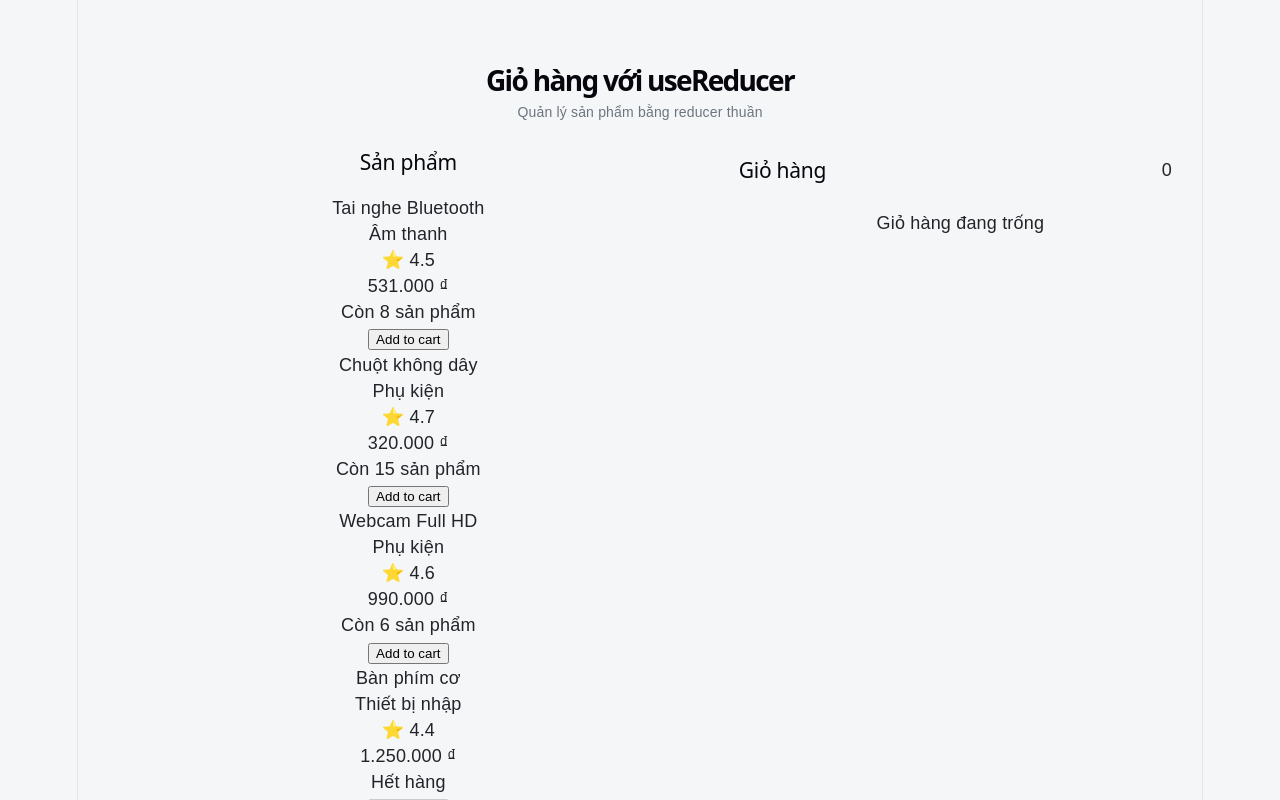
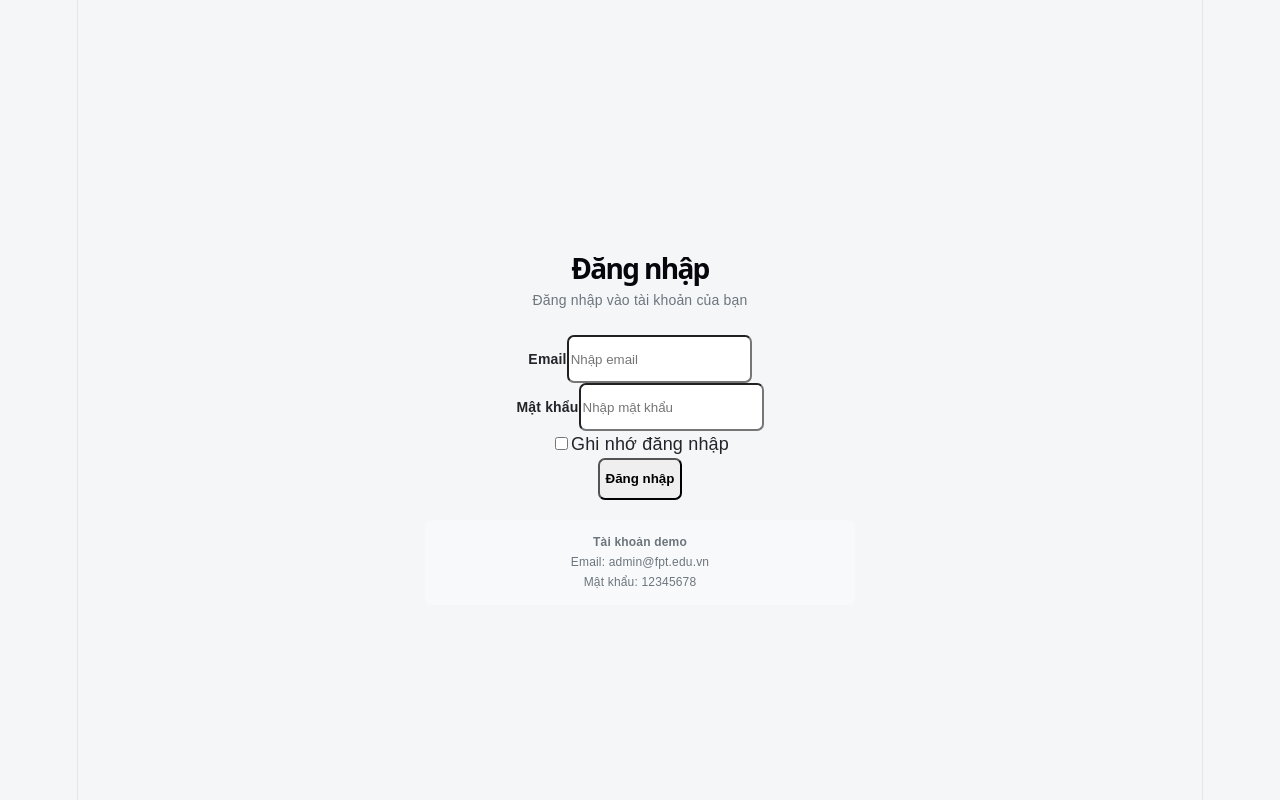
Before and after one commit to nguyenkimanhduy811-DN/FER202_FA26_NguyenKimAnhDuy, a React (Vite) app in the folder Slot9/bai-tap-ve-nha/: page / in a window 1280 px wide. Shown: the top 800 px of the page. Built offline with nearby package versions, Linux system fonts and the light colour scheme.

Commit message:
feat(homework): add login form with useReducer

```diff
--- a/Slot9/bai-tap-ve-nha/src/App.css
+++ b/Slot9/bai-tap-ve-nha/src/App.css
@@ -473,3 +473,70 @@ body {
     width: 100%;
   }
 }
+
+
+body {
+  margin: 0;
+  font-family: Arial, Helvetica, sans-serif;
+  background: #f5f6f8;
+  color: #212529;
+}
+
+.login-page {
+  min-height: 100vh;
+  display: flex;
+  align-items: center;
+  justify-content: center;
+  padding: 30px 15px;
+  background: #f5f6f8;
+}
+
+.login-card {
+  width: 100%;
+  max-width: 430px;
+  border: none;
+  border-radius: 10px;
+}
+
+.login-heading {
+  margin-bottom: 22px;
+  text-align: center;
+}
+
+.login-heading h1 {
+  margin: 0 0 6px;
+  font-size: 28px;
+  font-weight: 700;
+}
+
+.login-heading p {
+  margin: 0;
+  color: #6c757d;
+  font-size: 14px;
+}
+
+.login-card .form-label {
+  font-size: 14px;
+  font-weight: 600;
+}
+
+.login-card .form-control {
+  min-height: 42px;
+  border-radius: 7px;
+}
+
+.login-card .btn {
+  min-height: 42px;
+  border-radius: 7px;
+  font-weight: 600;
+}
+
+.demo-account {
+  margin-top: 20px;
+  padding: 12px;
+  border-radius: 7px;
+  background: #f8f9fa;
+  color: #6c757d;
+  font-size: 12px;
+  line-height: 1.7;
+}
--- a/Slot9/bai-tap-ve-nha/src/App.jsx
+++ b/Slot9/bai-tap-ve-nha/src/App.jsx
@@ -1,9 +1,17 @@
 import './App.css';
 
-import CartDemoPage from './pages/CartDemoPage';
+import LoginForm from './components/LoginForm';
 
 function App() {
-  return <CartDemoPage />;
+  const handleLoginSuccess = (user) => {
+    console.log('Login success:', user);
+  };
+
+  return (
+    <LoginForm
+      onLoginSuccess={handleLoginSuccess}
+    />
+  );
 }
 
 export default App;
--- /dev/null
+++ b/Slot9/bai-tap-ve-nha/src/components/LoginForm.jsx
@@ -0,0 +1,276 @@
+import { useReducer } from 'react';
+import Form from 'react-bootstrap/Form';
+import Button from 'react-bootstrap/Button';
+import Alert from 'react-bootstrap/Alert';
+import Spinner from 'react-bootstrap/Spinner';
+import Card from 'react-bootstrap/Card';
+
+import {
+  initialLoginState,
+  loginReducer,
+  validateLogin
+} from '../reducers/loginReducer';
+
+import { DEMO_LOGIN } from '../data/loginData';
+
+function fakeLoginApi(values) {
+  return new Promise((resolve, reject) => {
+    setTimeout(() => {
+      if (
+        values.email.trim() ===
+          DEMO_LOGIN.email &&
+        values.password ===
+          DEMO_LOGIN.password
+      ) {
+        resolve({
+          email: values.email.trim()
+        });
+      } else {
+        reject(
+          new Error(
+            'Email hoặc mật khẩu không đúng'
+          )
+        );
+      }
+    }, 1000);
+  });
+}
+
+function LoginForm({
+  onLoginSuccess
+}) {
+  const [state, dispatch] = useReducer(
+    loginReducer,
+    initialLoginState
+  );
+
+  const {
+    values,
+    errors,
+    touched,
+    status,
+    message
+  } = state;
+
+  const isSubmitting =
+    status === 'submitting';
+
+  const handleChange = (e) => {
+    const {
+      name,
+      value,
+      type,
+      checked
+    } = e.target;
+
+    dispatch({
+      type: 'CHANGE_FIELD',
+      payload: {
+        name,
+        value:
+          type === 'checkbox'
+            ? checked
+            : value
+      }
+    });
+  };
+
+  const handleBlur = (e) => {
+    dispatch({
+      type: 'BLUR_FIELD',
+      payload: {
+        name: e.target.name
+      }
+    });
+  };
+
+  const handleSubmit = async (e) => {
+    e.preventDefault();
+
+    dispatch({
+      type: 'SUBMIT'
+    });
+
+    const submitErrors =
+      validateLogin(values);
+
+    if (Object.keys(submitErrors).length > 0) {
+      return;
+    }
+
+    try {
+      const result =
+        await fakeLoginApi(values);
+
+      dispatch({
+        type: 'LOGIN_SUCCESS',
+        payload: `Xin chào ${result.email}!`
+      });
+
+      onLoginSuccess?.(result);
+    } catch {
+      dispatch({
+        type: 'LOGIN_FAILURE'
+      });
+    }
+  };
+
+  if (status === 'success') {
+    return (
+      <div className="login-page">
+        <Card className="login-card shadow-sm">
+          <Card.Body className="p-4">
+            <Alert
+              variant="success"
+              className="mb-3"
+            >
+              {message}
+            </Alert>
+
+            <Button
+              variant="primary"
+              className="w-100"
+              onClick={() =>
+                dispatch({
+                  type: 'RESET'
+                })
+              }
+            >
+              Đăng nhập lại
+            </Button>
+          </Card.Body>
+        </Card>
+      </div>
+    );
+  }
+
+  return (
+    <div className="login-page">
+      <Card className="login-card shadow-sm">
+        <Card.Body className="p-4">
+          <div className="login-heading">
+            <h1>Đăng nhập</h1>
+
+            <p>
+              Đăng nhập vào tài khoản của bạn
+            </p>
+          </div>
+
+          {status === 'error' && (
+            <Alert
+              variant="danger"
+              className="mb-3"
+            >
+              {message}
+            </Alert>
+          )}
+
+          <Form
+            noValidate
+            onSubmit={handleSubmit}
+          >
+            <Form.Group className="mb-3">
+              <Form.Label>Email</Form.Label>
+
+              <Form.Control
+                type="email"
+                name="email"
+                value={values.email}
+                onChange={handleChange}
+                onBlur={handleBlur}
+                disabled={isSubmitting}
+                isInvalid={
+                  touched.email &&
+                  Boolean(errors.email)
+                }
+                isValid={
+                  touched.email &&
+                  !errors.email &&
+                  Boolean(values.email)
+                }
+                placeholder="Nhập email"
+              />
+
+              <Form.Control.Feedback type="invalid">
+                {errors.email}
+              </Form.Control.Feedback>
+            </Form.Group>
+
+            <Form.Group className="mb-3">
+              <Form.Label>
+                Mật khẩu
+              </Form.Label>
+
+              <Form.Control
+                type="password"
+                name="password"
+                value={values.password}
+                onChange={handleChange}
+                onBlur={handleBlur}
+                disabled={isSubmitting}
+                isInvalid={
+                  touched.password &&
+                  Boolean(errors.password)
+                }
+                isValid={
+                  touched.password &&
+                  !errors.password &&
+                  Boolean(values.password)
+                }
+                placeholder="Nhập mật khẩu"
+              />
+
+              <Form.Control.Feedback type="invalid">
+                {errors.password}
+              </Form.Control.Feedback>
+            </Form.Group>
+
+            <Form.Check
+              type="checkbox"
+              name="remember"
+              label="Ghi nhớ đăng nhập"
+              checked={values.remember}
+              onChange={handleChange}
+              disabled={isSubmitting}
+              className="mb-4"
+            />
+
+            <Button
+              type="submit"
+              variant="primary"
+              className="w-100"
+              disabled={isSubmitting}
+            >
+              {isSubmitting ? (
+                <>
+                  <Spinner
+                    animation="border"
+                    size="sm"
+                    className="me-2"
+                  />
+                  Đang đăng nhập...
+                </>
+              ) : (
+                'Đăng nhập'
+              )}
+            </Button>
+          </Form>
+
+          <div className="demo-account">
+            <strong>Tài khoản demo</strong>
+
+            <div>
+              Email: {DEMO_LOGIN.email}
+            </div>
+
+            <div>
+              Mật khẩu: {DEMO_LOGIN.password}
+            </div>
+          </div>
+        </Card.Body>
+      </Card>
+    </div>
+  );
+}
+
+export default LoginForm;
--- /dev/null
+++ b/Slot9/bai-tap-ve-nha/src/data/loginData.js
@@ -0,0 +1,4 @@
+export const DEMO_LOGIN = {
+  email: 'admin@fpt.edu.vn',
+  password: '12345678'
+};
--- /dev/null
+++ b/Slot9/bai-tap-ve-nha/src/reducers/loginReducer.js
@@ -0,0 +1,126 @@
+export const initialLoginState = {
+  values: {
+    email: '',
+    password: '',
+    remember: false
+  },
+  errors: {},
+  touched: {},
+  status: 'idle',
+  message: ''
+};
+
+export function validateLogin(values) {
+  const errors = {};
+
+  if (!values.email.trim()) {
+    errors.email = 'Vui lòng nhập email';
+  } else if (
+    !/^[^\s@]+@[^\s@]+\.[^\s@]+$/.test(
+      values.email.trim()
+    )
+  ) {
+    errors.email = 'Email không đúng định dạng';
+  }
+
+  if (!values.password) {
+    errors.password =
+      'Vui lòng nhập mật khẩu';
+  } else if (values.password.length < 8) {
+    errors.password =
+      'Mật khẩu phải có ít nhất 8 ký tự';
+  }
+
+  return errors;
+}
+
+export function loginReducer(state, action) {
+  switch (action.type) {
+    case 'CHANGE_FIELD': {
+      const { name, value } = action.payload;
+
+      const values = {
+        ...state.values,
+        [name]: value
+      };
+
+      const errors = validateLogin(values);
+
+      return {
+        ...state,
+        values,
+        errors,
+        message: '',
+        status:
+          state.status === 'error'
+            ? 'idle'
+            : state.status
+      };
+    }
+
+    case 'BLUR_FIELD': {
+      const { name } = action.payload;
+
+      return {
+        ...state,
+        touched: {
+          ...state.touched,
+          [name]: true
+        }
+      };
+    }
+
+    case 'SUBMIT': {
+      const errors = validateLogin(
+        state.values
+      );
+
+      const touched = {
+        email: true,
+        password: true,
+        remember: true
+      };
+
+      if (Object.keys(errors).length > 0) {
+        return {
+          ...state,
+          errors,
+          touched,
+          status: 'idle',
+          message: ''
+        };
+      }
+
+      return {
+        ...state,
+        errors: {},
+        touched,
+        status: 'submitting',
+        message: ''
+      };
+    }
+
+    case 'LOGIN_SUCCESS':
+      return {
+        ...state,
+        status: 'success',
+        message: action.payload
+      };
+
+    case 'LOGIN_FAILURE':
+      return {
+        ...state,
+        status: 'error',
+        message:
+          'Email hoặc mật khẩu không đúng'
+      };
+
+    case 'RESET':
+      return initialLoginState;
+
+    default:
+      throw new Error(
+        `Action không hợp lệ: ${action.type}`
+      );
+  }
+}
```
